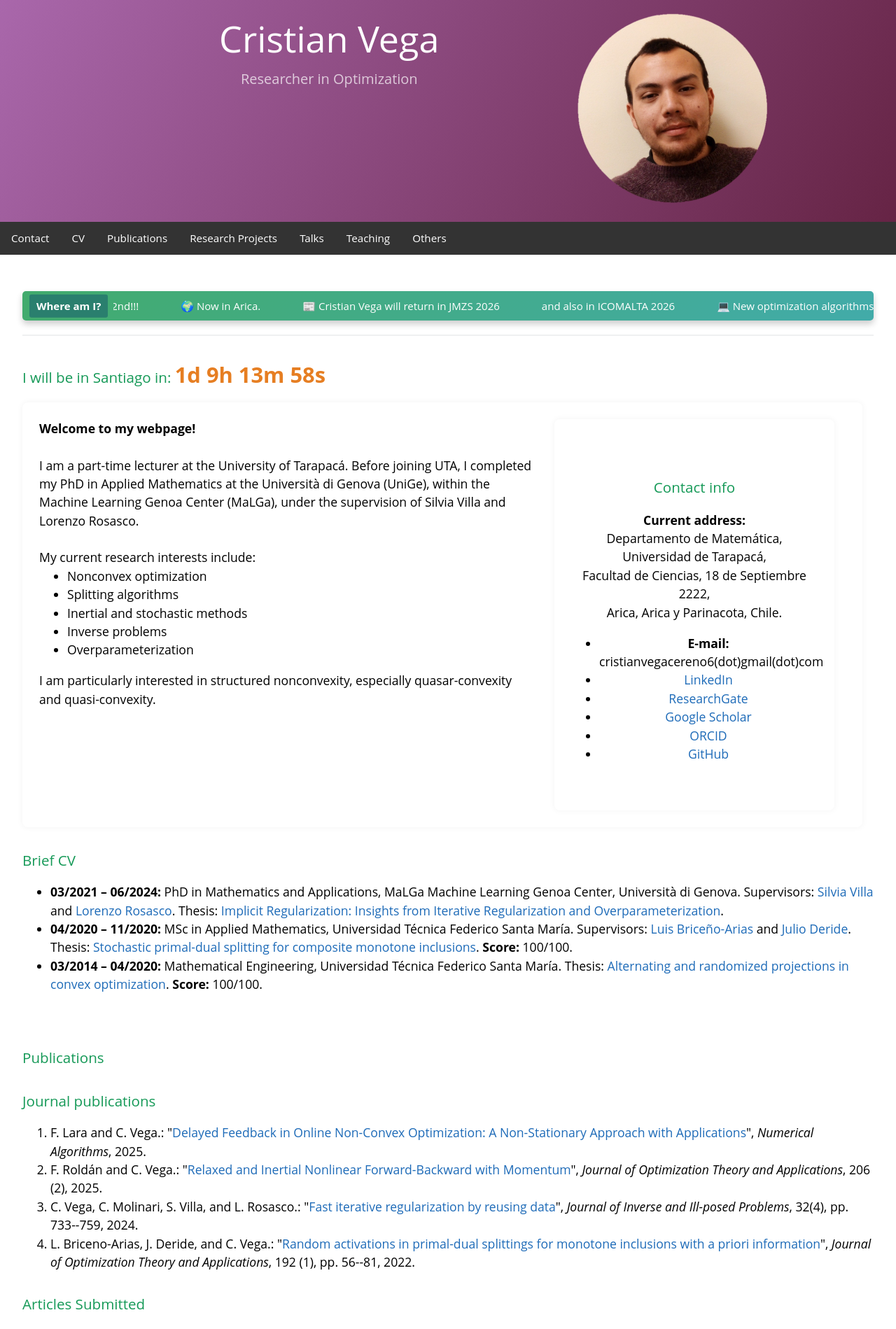
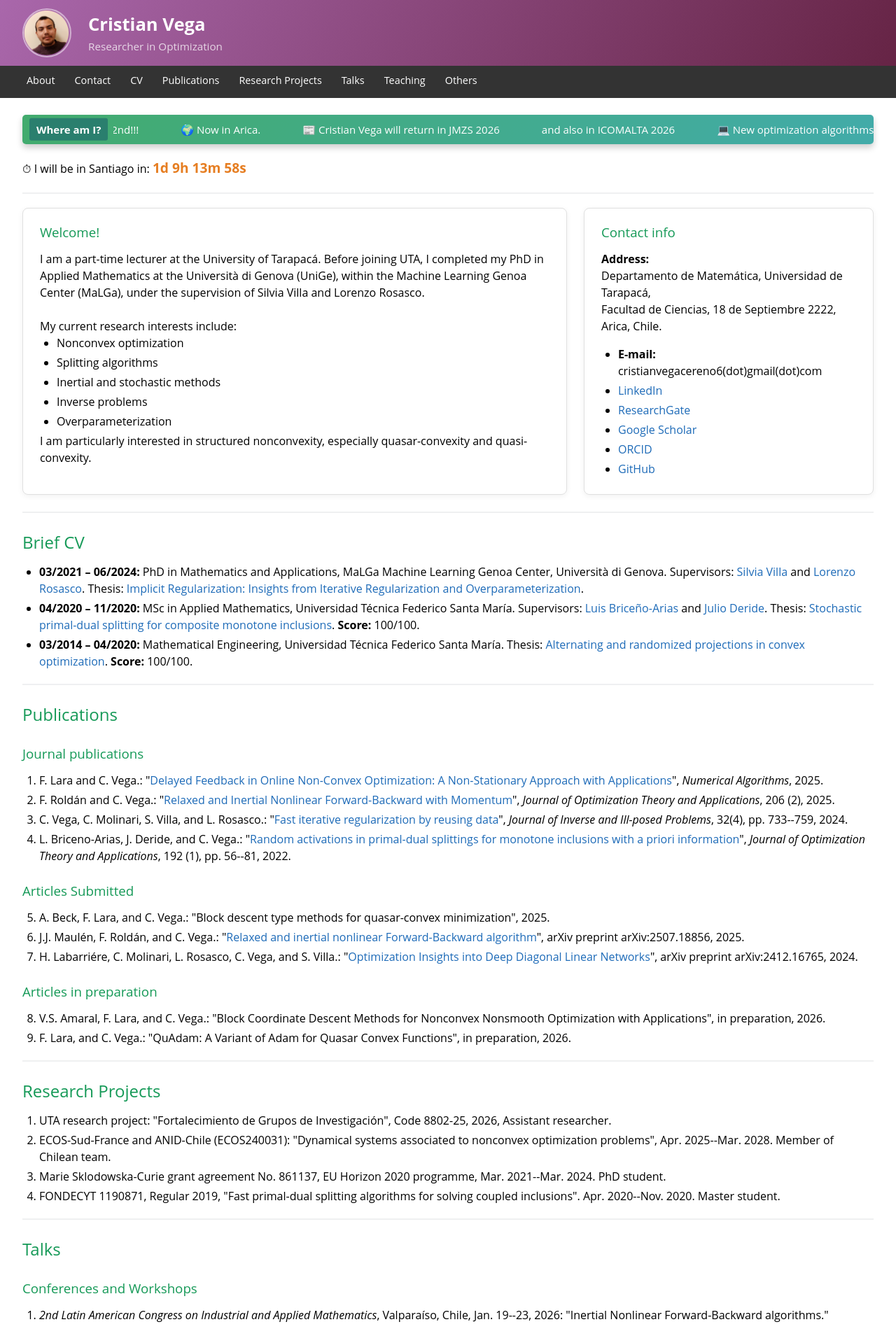
Before and after one commit to cristianvega1995/cristianvega1995.github.io, a Jekyll site: the page index.html, which Jekyll copies as it is, in a window 1280 px wide. Shown: the top 1899 px of the page at 70% size. Built offline with Jekyll 4.4.1, drawn with Linux system fonts in a browser that asks for light colours.

Commit message:
Refactor index.html for improved layout and styles
Updated styles and structure for better layout and responsiveness.

```diff
--- a/index.html
+++ b/index.html
@@ -8,10 +8,9 @@
     <link rel="icon" href="Byzantine.png" type="image/png">
 
     <style>
-        * { box-sizing: border-box; }
+        * { box-sizing: border-box; margin: 0; padding: 0; }
 
         body {
-            margin: 0; padding: 0;
             font-family: "Open Sans", Helvetica, Arial, sans-serif;
             font-size: 16px; line-height: 1.5;
             color: #000; background: #fafafa;
@@ -19,51 +18,101 @@
 
         a { color: #1e6bb8; text-decoration: none; }
         a:hover { text-decoration: underline; }
-    .welcome-box {
-      flex: 2;
-      background: white;
-      padding: 1.5rem;
-      margin-right: 1rem;
-      border-radius: 8px;
-      box-shadow: 0 0 10px rgba(0,0,0,0.05);
+
+        /* ── Header ── */
+        .page-header {
+            background-image: linear-gradient(120deg, #a967ab, #662445);
+            padding: 0.75rem 2rem;
+            display: flex;
+            align-items: center;
+            gap: 1.5rem;
         }
 
-    .contact-box {
-      flex: 1;
-      background: white;
-      padding: 1rem;
-      border-radius: 8px;
-      box-shadow: 0 0 10px rgba(0,0,0,0.05);
+        .page-header img {
+            width: 70px;
+            height: 70px;
+            object-fit: cover;
+            border-radius: 50%;
+            border: 2px solid rgba(255,255,255,0.5);
+            flex-shrink: 0;
         }
-        /* ── Header ── */
-    header {
-      display: flex;
-      justify-content: center;
-      align-items: center;
-      padding: 2rem 1rem; /* increased height */
+
+        .page-header-text h1 {
+            font-size: 1.6rem;
+            font-weight: 700;
+            color: #fff;
+            margin: 0;
+        }
+
+        .page-header-text h2 {
+            font-size: 0.95rem;
+            font-weight: normal;
+            color: rgba(255,255,255,0.75);
+            margin: 0;
+        }
+
+        /* ── Nav ── */
+        nav {
+            background: #333;
             position: relative;
         }
-        .page-header {
-            color: #000000; text-align: center;
-            background-image: linear-gradient(120deg, #a967ab, #662445);
-            padding: 1rem 2rem;
+
+        /* Desktop nav */
+        nav ul {
+            list-style: none;
+            display: flex;
+            flex-wrap: nowrap;
+            overflow-x: auto;
         }
-        .page-header h1 { margin: 0 0 0.25rem; font-size: clamp(1.75rem, 5vw, 3.25rem); }
-        .page-header h2 { margin: 0 0 1rem; font-weight: normal; opacity: 0.7; font-size: clamp(1rem, 2.5vw, 1.25rem); }
 
-        /* ── Nav ── */
-        nav ul { margin: 0; padding: 0; list-style: none; display: flex; flex-wrap: wrap; background: #333; }
-        nav ul li a { display: block; color: #fff; padding: 12px 16px; font-size: 0.95rem; }
+        nav ul li a {
+            display: block;
+            color: #fff;
+            padding: 10px 14px;
+            font-size: 0.9rem;
+            white-space: nowrap;
+        }
+
         nav ul li a:hover { background: #111; text-decoration: none; }
 
+        /* Hamburger button — hidden on desktop */
+        .nav-toggle {
+            display: none;
+            background: none;
+            border: none;
+            color: #fff;
+            font-size: 1.5rem;
+            cursor: pointer;
+            padding: 10px 16px;
+            width: 100%;
+            text-align: left;
+        }
+
+        /* ── Mobile nav ── */
+        @media (max-width: 600px) {
+            .nav-toggle { display: block; }
+
+            nav ul {
+                flex-direction: column;
+                display: none;
+            }
+
+            nav ul.open { display: flex; }
+
+            nav ul li a { padding: 12px 16px; border-top: 1px solid #444; }
+        }
+
         /* ── Main content ── */
-        main { width: 100%; padding: 2rem; font-size: 1.1rem; background: #fff; }
-        @media (max-width: 42em) { main { padding: 1rem; } }
-        h1, h2 { font-weight: normal; color: #ffffff; margin: 2rem 0 1rem; }
-        h3, h4, h5, h6 { font-weight: normal; color: #159957; margin: 2rem 0 1rem; }
+        main { padding: 1.5rem 2rem; background: #fff; }
+        @media (max-width: 600px) { main { padding: 1rem; } }
+
+        h1, h2, h3, h4, h5, h6 {
+            font-weight: normal; color: #159957; margin: 1.5rem 0 0.75rem;
+        }
         p { margin-bottom: 1em; }
-        ul, ol { margin-top: 0; }
-        hr { height: 2px; border: 0; background: #eff0f1; margin: 1rem 0; }
+        ul, ol { margin-top: 0; padding-left: 1.5rem; }
+        li { margin-bottom: 0.25rem; }
+        hr { height: 2px; border: 0; background: #eff0f1; margin: 1.25rem 0; }
 
         blockquote {
             padding: 0 1rem; margin-left: 0;
@@ -82,12 +131,37 @@
         }
         pre code { background: transparent; padding: 0; border: 0; }
 
+        /* ── Two-column intro boxes ── */
+        .intro-row {
+            display: flex;
+            gap: 1.5rem;
+            align-items: stretch;
+            margin-bottom: 1.5rem;
+        }
+
+        .welcome-box, .contact-box {
+            background: #fff;
+            border: 1px solid #e0e0e0;
+            border-radius: 8px;
+            padding: 1.25rem 1.5rem;
+            box-shadow: 0 2px 8px rgba(0,0,0,0.06);
+        }
+
+        .welcome-box { flex: 2; }
+        .contact-box { flex: 1; min-width: 220px; }
+
+        .contact-box h3 { margin-top: 0; }
+
+        @media (max-width: 640px) {
+            .intro-row { flex-direction: column; }
+        }
+
         /* ── News Ticker ── */
         .news-container {
             position: relative; overflow: hidden;
             background: linear-gradient(120deg, #42ab6d, #42aba9);
             padding: 10px 0; border-radius: 5px;
-            box-shadow: 0 5px 10px rgba(0,0,0,0.2); margin: 20px 0;
+            box-shadow: 0 5px 10px rgba(0,0,0,0.2); margin-bottom: 1.25rem;
         }
         .news-title {
             position: absolute; left: 10px; top: 50%; transform: translateY(-50%);
@@ -100,24 +174,25 @@
         @keyframes ticker { from { transform: translateX(0); } to { transform: translateX(-50%); } }
 
         /* ── Countdown ── */
-        #demo { font-size: 1.5em; font-weight: bold; color: #e67e22; }
+        #demo { font-size: 1.2em; font-weight: bold; color: #e67e22; }
     </style>
 </head>
 <body>
+
+<!-- Header with smaller photo -->
 <header class="page-header">
-    <div style="display:flex; gap:2rem; align-items:flex-start; flex-wrap:wrap;">
-    <div style="flex:2; min-width:280px;">
+    <img src="cristian_vega.png" alt="Cristian Vega">
+    <div class="page-header-text">
         <h1>Cristian Vega</h1>
         <h2>Researcher in Optimization</h2>
     </div>
-    <div style="flex:1; min-width:200px; text-align:center;">
-        <img src="cristian_vega.png" alt="Cristian Vega" style="max-width:100%; height:auto;">
-    </div>
-</div>
 </header>
 
+<!-- Nav with hamburger on mobile -->
 <nav>
+    <button class="nav-toggle" onclick="document.querySelector('nav ul').classList.toggle('open')">☰ Menu</button>
     <ul>
+        <li><a href="#about">About</a></li>
         <li><a href="#cont">Contact</a></li>
         <li><a href="#cv">CV</a></li>
         <li><a href="#publ">Publications</a></li>
@@ -138,15 +213,17 @@
         </div>
     </div>
 
+    <!-- Countdown -->
+    <p>⏱ I will be in Santiago in: <span id="demo"></span></p>
+
     <hr>
 
-<!-- Countdown -->
-<h3>I will be in Santiago in: <span id="demo"></span></h3>
+    <!-- Two aligned boxes -->
+    <div class="intro-row">
 
-<!-- Intro -->
-<div class="welcome-box"; style="display:flex; gap:2rem; align-items:flex-start; flex-wrap:wrap;">
-    <div style="flex:2; min-width:280px;">
-        <b>Welcome to my webpage!</b><br><br>
+        <!-- Welcome box -->
+        <div class="welcome-box" id="about">
+            <h3 style="margin-top:0;">Welcome!</h3>
             I am a part-time lecturer at the University of Tarapacá.
             Before joining UTA, I completed my PhD in Applied Mathematics at the Università di Genova (UniGe),
             within the Machine Learning Genoa Center (MaLGa), under the supervision of Silvia Villa and Lorenzo Rosasco.
@@ -161,15 +238,14 @@
             </ul>
             I am particularly interested in structured nonconvexity, especially quasar-convexity and quasi-convexity.
         </div>
-    <div class="welcome-box"; style="flex:1; min-width:280px; text-align:center;">
-        <br>
 
-<!-- Contact -->
-<h3 id="cont">Contact info</h3>
-<p><strong>Current address:</strong><br>
+        <!-- Contact box -->
+        <div class="contact-box" id="cont">
+            <h3>Contact info</h3>
+            <p><strong>Address:</strong><br>
             Departamento de Matemática, Universidad de Tarapacá,<br>
             Facultad de Ciencias, 18 de Septiembre 2222,<br>
-Arica, Arica y Parinacota, Chile.</p>
+            Arica, Chile.</p>
             <ul>
                 <li><strong>E-mail:</strong> cristianvegacereno6(dot)gmail(dot)com</li>
                 <li><a href="https://www.linkedin.com/in/cristian-jes%C3%BAs-vega-cere%C3%B1o-447258104/">LinkedIn</a></li>
@@ -178,25 +254,24 @@ Arica, Arica y Parinacota, Chile.</p>
                 <li><a href="https://orcid.org/0000-0001-7792-0137">ORCID</a></li>
                 <li><a href="https://github.com/cristianvega1995">GitHub</a></li>
             </ul>
-
-<br>
-    </div>
         </div>
 
+    </div>
 
+    <hr>
 
     <!-- CV -->
-<h3 id="cv">Brief CV</h3>
+    <h2 id="cv">Brief CV</h2>
     <ul>
         <li><strong>03/2021 – 06/2024:</strong> PhD in Mathematics and Applications, MaLGa Machine Learning Genoa Center, Università di Genova. Supervisors: <a href="https://rubrica.unige.it/personale/UkNHXVlo">Silvia Villa</a> and <a href="https://web.mit.edu/lrosasco/www/">Lorenzo Rosasco</a>. Thesis: <a href="https://tesidottorato.depositolegale.it/bitstream/20.500.14242/157194/1/phdunige_4963312.pdf">Implicit Regularization: Insights from Iterative Regularization and Overparameterization</a>.</li>
         <li><strong>04/2020 – 11/2020:</strong> MSc in Applied Mathematics, Universidad Técnica Federico Santa María. Supervisors: <a href="http://lbriceno.mat.utfsm.cl/">Luis Briceño-Arias</a> and <a href="https://sites.google.com/view/deride-home">Julio Deride</a>. Thesis: <a href="https://repositorio.usm.cl/server/api/core/bitstreams/93020de3-e1d0-42fe-9b58-7c2486c1930f/content">Stochastic primal-dual splitting for composite monotone inclusions</a>. <strong>Score:</strong> 100/100.</li>
         <li><strong>03/2014 – 04/2020:</strong> Mathematical Engineering, Universidad Técnica Federico Santa María. Thesis: <a href="https://repositorio.usm.cl/server/api/core/bitstreams/93020de3-e1d0-42fe-9b58-7c2486c1930f/content">Alternating and randomized projections in convex optimization</a>. <strong>Score:</strong> 100/100.</li>
     </ul>
 
-<br>
+    <hr>
 
     <!-- Publications -->
-<h3 id="publ">Publications</h3>
+    <h2 id="publ">Publications</h2>
     <h3>Journal publications</h3>
     <ol>
         <li>F. Lara and C. Vega.: "<a href="https://arxiv.org/pdf/2412.14506">Delayed Feedback in Online Non-Convex Optimization: A Non-Stationary Approach with Applications</a>", <em>Numerical Algorithms</em>, 2025.</li>
@@ -218,10 +293,10 @@ Arica, Arica y Parinacota, Chile.</p>
         <li>F. Lara, and C. Vega.: "QuAdam: A Variant of Adam for Quasar Convex Functions", in preparation, 2026.</li>
     </ol>
 
-<br>
+    <hr>
 
     <!-- Research Projects -->
-<h3 id="research">Research Projects</h3>
+    <h2 id="research">Research Projects</h2>
     <ol>
         <li>UTA research project: "Fortalecimiento de Grupos de Investigación", Code 8802-25, 2026, Assistant researcher.</li>
         <li>ECOS-Sud-France and ANID-Chile (ECOS240031): "Dynamical systems associated to nonconvex optimization problems", Apr. 2025--Mar. 2028. Member of Chilean team.</li>
@@ -229,10 +304,10 @@ Arica, Arica y Parinacota, Chile.</p>
         <li>FONDECYT 1190871, Regular 2019, "Fast primal-dual splitting algorithms for solving coupled inclusions". Apr. 2020--Nov. 2020. Master student.</li>
     </ol>
 
-<br>
+    <hr>
 
     <!-- Talks -->
-<h3 id="talks">Talks</h3>
+    <h2 id="talks">Talks</h2>
     <h3>Conferences and Workshops</h3>
     <ol>
         <li><em>2nd Latin American Congress on Industrial and Applied Mathematics</em>, Valparaíso, Chile, Jan. 19--23, 2026: "Inertial Nonlinear Forward-Backward algorithms."</li>
@@ -264,10 +339,10 @@ Arica, Arica y Parinacota, Chile.</p>
         <li>TraDE-OPT ITN Winter School 2021, TU Braunschweig, Braunschweig, Germany, 15-19 Feb 2021.</li>
     </ul>
 
-<br>
+    <hr>
 
     <!-- Teaching -->
-<h3 id="teach">Teaching</h3>
+    <h2 id="teach">Teaching</h2>
     <h3>Part-Time Lecturer, Universidad de Tarapacá</h3>
     <ul>
         <li>Statistics (2026–1)</li>
@@ -291,10 +366,10 @@ Arica, Arica y Parinacota, Chile.</p>
         <li>Optimization, Functional Analysis, Real Analysis, Integral Calculus, and Differential Calculus</li>
     </ul>
 
+    <hr>
+
     <!-- Others -->
-<h3 id="others">Others</h3>
-
-<!-- Weather widgets -->
+    <h2 id="others">Others</h2>
     <div style="display:flex; gap:20px; margin:20px 0; flex-wrap:wrap;">
         <iframe src="https://www.tutiempo.net/s-widget/app/?LocId=55735&sc=1" scrolling="no" frameborder="0" style="border:none; width:300px; height:411px;" allowtransparency="true"></iframe>
         <iframe src="https://www.tutiempo.net/s-widget/app/?LocId=55660&sc=1" scrolling="no" frameborder="0" style="border:none; width:300px; height:411px;" allowtransparency="true"></iframe>
@@ -304,6 +379,8 @@ Arica, Arica y Parinacota, Chile.</p>
         <h3>📊 Chilean Economic Indicators</h3>
         <p>Cargando...</p>
     </div>
+
+</main>
 
 <script>
 // Countdown
@@ -334,6 +411,5 @@ const newsList = [
 })();
 </script>
 
-</main>
 </body>
 </html>
```
Lines whose indentation alone changed are shown as unchanged.
